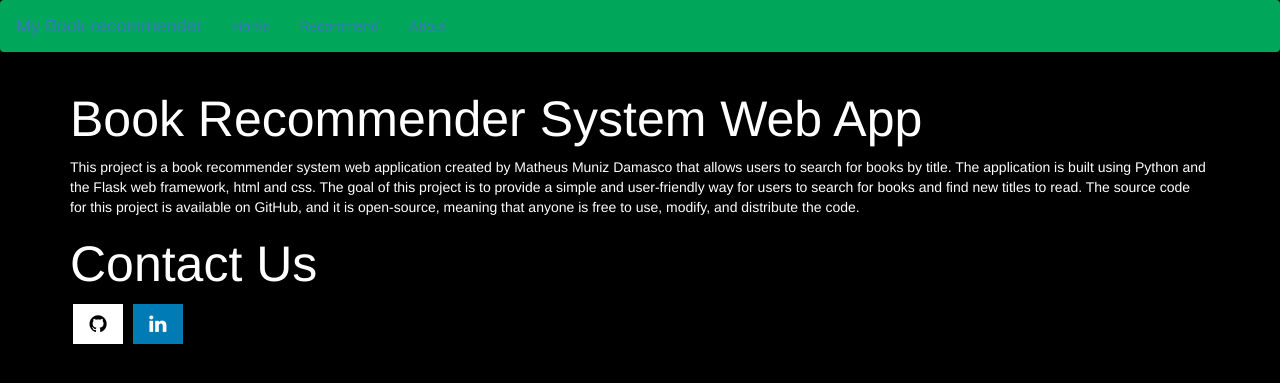
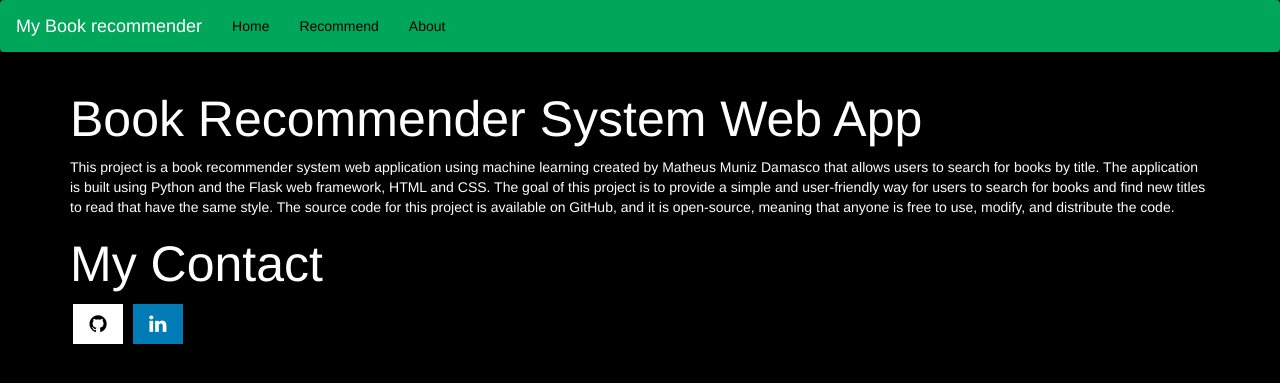
Before and after one commit to Math-Muniz/Book-Recommender-System-Web-App, a Flask app: page /about in a window 1280 px wide. Shown: the top 383 px of the page. Run offline with Flask 2, Linux system fonts and the light colour scheme; parts of the project's set-up code (start-up, migrations or seed data) failed here and were passed over.

Commit message:
Add files via upload

```diff
--- a/templates/about.html
+++ b/templates/about.html
@@ -11,7 +11,9 @@
 .text-white{
         color:white
 }
-
+.text-black{
+    color: black
+}
 .fa {
   padding: 10px;
   font-size: 20px;
@@ -20,12 +22,9 @@
   text-decoration: none;
   margin: 2px 3px;
 }
-
 .fa:hover {
 opacity: 0.7;
 }
-
-
 .fa-linkedin {
   background: #007bb5;
   color: white;
@@ -36,34 +35,31 @@ opacity: 0.7;
     color: black;
 }
 
-.fa-envelope{
-    background: rgba(255, 0, 0);
-    color: white;
+.navbar-brand{
+        color:white
 }
+
 </style>
 <body style="background-color:black">
 
     <nav class="navbar" style="background-color:#00a65a">
         <a class="navbar-brand">My Book recommender</a>
         <ul class="nav navbar-nav">
-            <li><a href="/">Home</a></li>
-            <li><a href="/recommend">Recommend</a></li>
-            <li><a href="/about">About</a></li>
+            <li><a href="/" class="text-black">Home</a></li>
+            <li><a href="/recommend" class="text-black">Recommend</a></li>
+            <li><a href="/about" class="text-black">About</a></li>
         </ul>
     </nav>
-
-
-
 
     <div class="container">
         <div class="row">
             <div class="col-md-12">
                 <div class="project-summary">
                     <h1 class="text-white" style="font-size:50px">Book Recommender System Web App</h1>
-                    <p class="text-white">This project is a book recommender system web application created by Matheus Muniz Damasco that allows users to search for books by title. The application is built using Python and the Flask web framework, html and css. The goal of this project is to provide a simple and user-friendly way for users to search for books and find new titles to read. The source code for this project is available on GitHub, and it is open-source, meaning that anyone is free to use, modify, and distribute the code.</p>
+                    <p class="text-white">This project is a book recommender system web application using machine learning created by Matheus Muniz Damasco that allows users to search for books by title. The application is built using Python and the Flask web framework, HTML and CSS. The goal of this project is to provide a simple and user-friendly way for users to search for books and find new titles to read that have the same style. The source code for this project is available on GitHub, and it is open-source, meaning that anyone is free to use, modify, and distribute the code.</p>
                 </div>
 
-                <h2 class="text-white" style="font-size:50px">Contact Us</h2>
+                <h2 class="text-white" style="font-size:50px">My Contact</h2>
                 <div>
                     <a href="https://github.com/math-muniz" class="fa fa-github" aria-hidden="true"></a>
                     <a href="https://linkedin.com/in/math-muniz" class="fa fa-linkedin" aria-hidden="true"></a>
```
Also changed, not shown: templates/index.html (+11 -5 lines), templates/recommend.html (+15 -8 lines).
